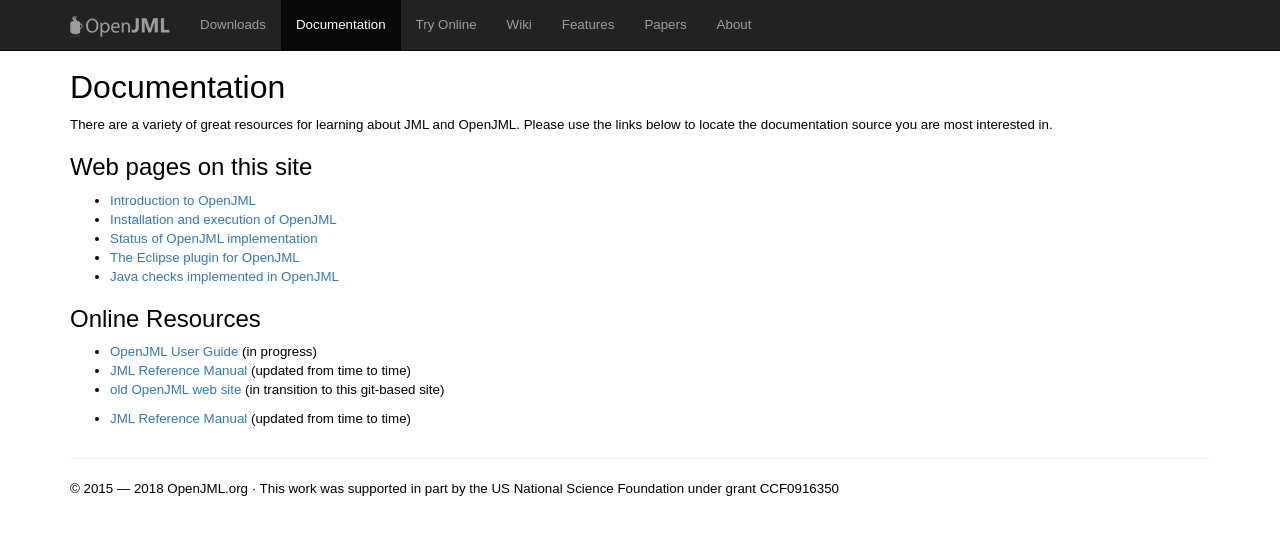
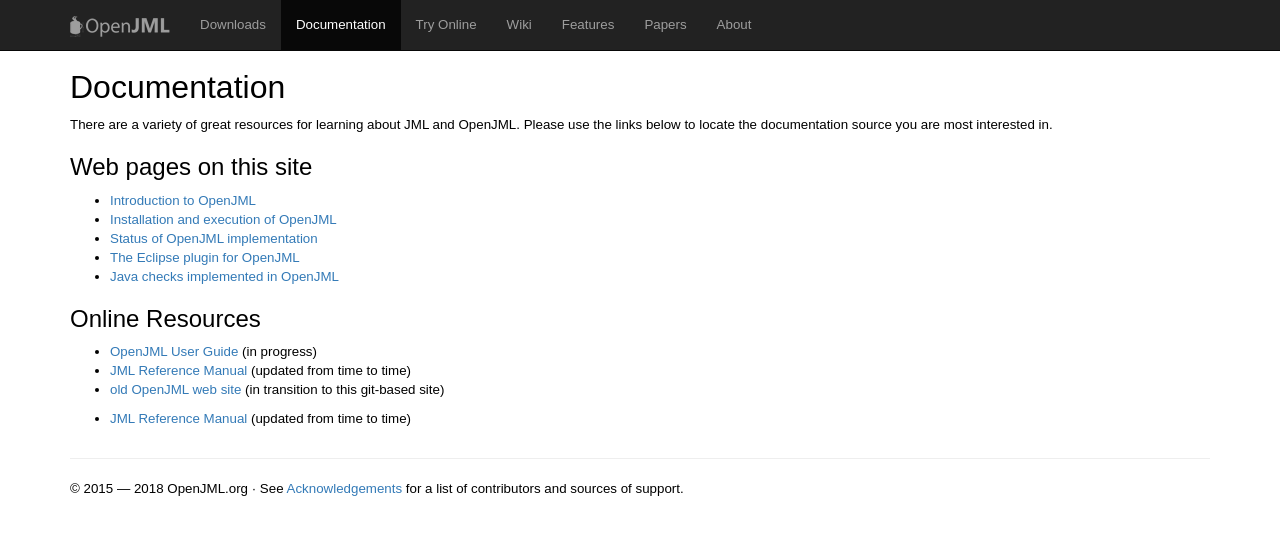
Before and after one commit to OpenJML/openjml.github.io, a Jekyll site: the page built from documentation/index.html, in a window 1280 px wide. Shown: the top 535 px of the page. Built offline with Jekyll 4.4.1, drawn with Linux system fonts in a browser that asks for light colours.

Commit message:
Acknowledgements link

```diff
--- a/_layouts/default.html
+++ b/_layouts/default.html
@@ -12,7 +12,7 @@
       {{ content }}
       <hr>
       <footer>
-	<p>&copy; 2015 &mdash; 2018 OpenJML.org &middot; This work was supported in part by the US National Science Foundation under grant CCF0916350</p>
+	<p>&copy; 2015 &mdash; 2018 OpenJML.org &middot; See <a href="../../about/index.html#Acknowledgements">Acknowledgements</a> for a list of contributors and sources of support.</p>
       </footer>
     </div> <!-- /container -->
 
```
